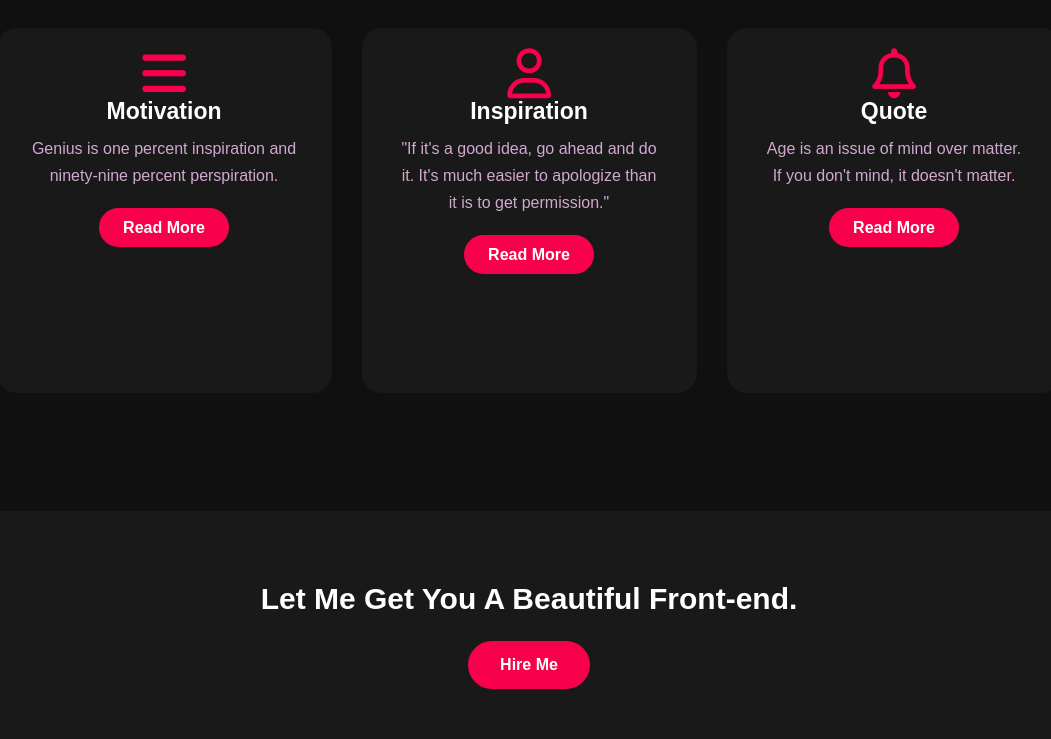
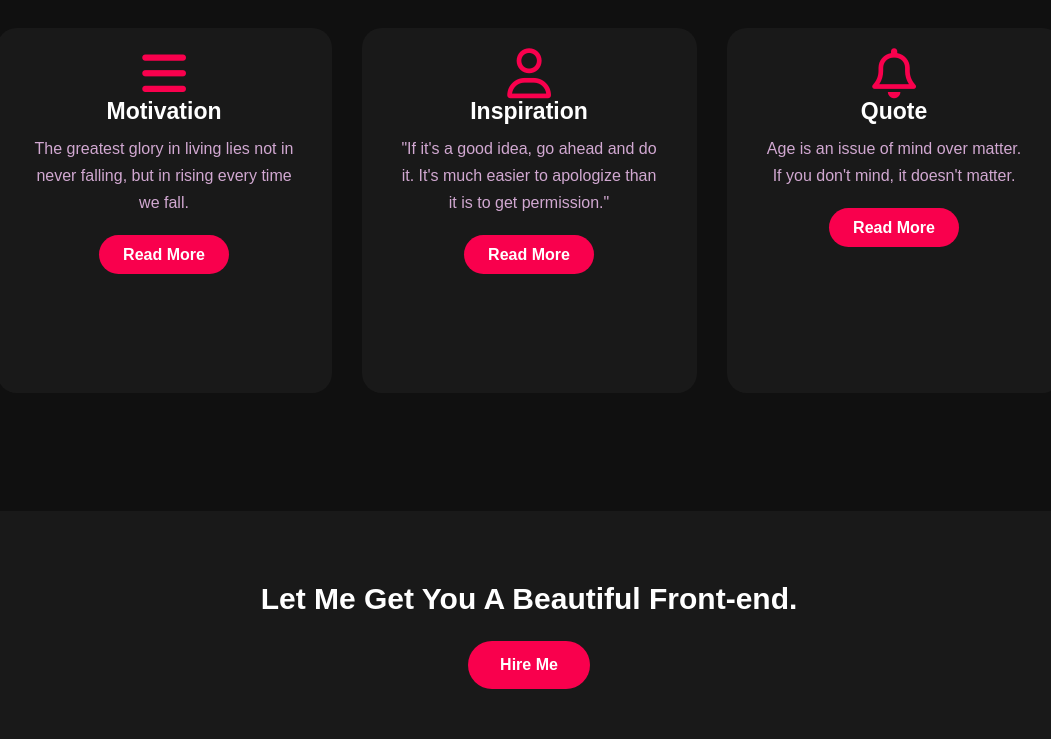
Before and after one commit to Hitman45-sketch/pravibborse.github.io, a plain HTML site: page index.html in a window 1280 px wide. Shown: the part 2000-2739 px from the top of the page, without its empty margins (111-1162 px from the left). Drawn offline with Linux system fonts and the light colour scheme; a web font is replaced by a local one.

Commit message:
Update index.html

```diff
--- a/index.html
+++ b/index.html
@@ -68,7 +68,7 @@
                 <i class="fa-solid fa-bars"></i>
                 <h5>Motivation</h5>
                 <div class="pra">
-                    <p>Genius is one percent inspiration and ninety-nine percent perspiration.</p>
+                    <p>The greatest glory in living lies not in never falling, but in rising every time we fall.</p>
 
                     <p style="text-align: center;">
                         <a class="button" href="https://www.pinterest.com/dailystoic/motivational-quotes/">Read More</a>
```
